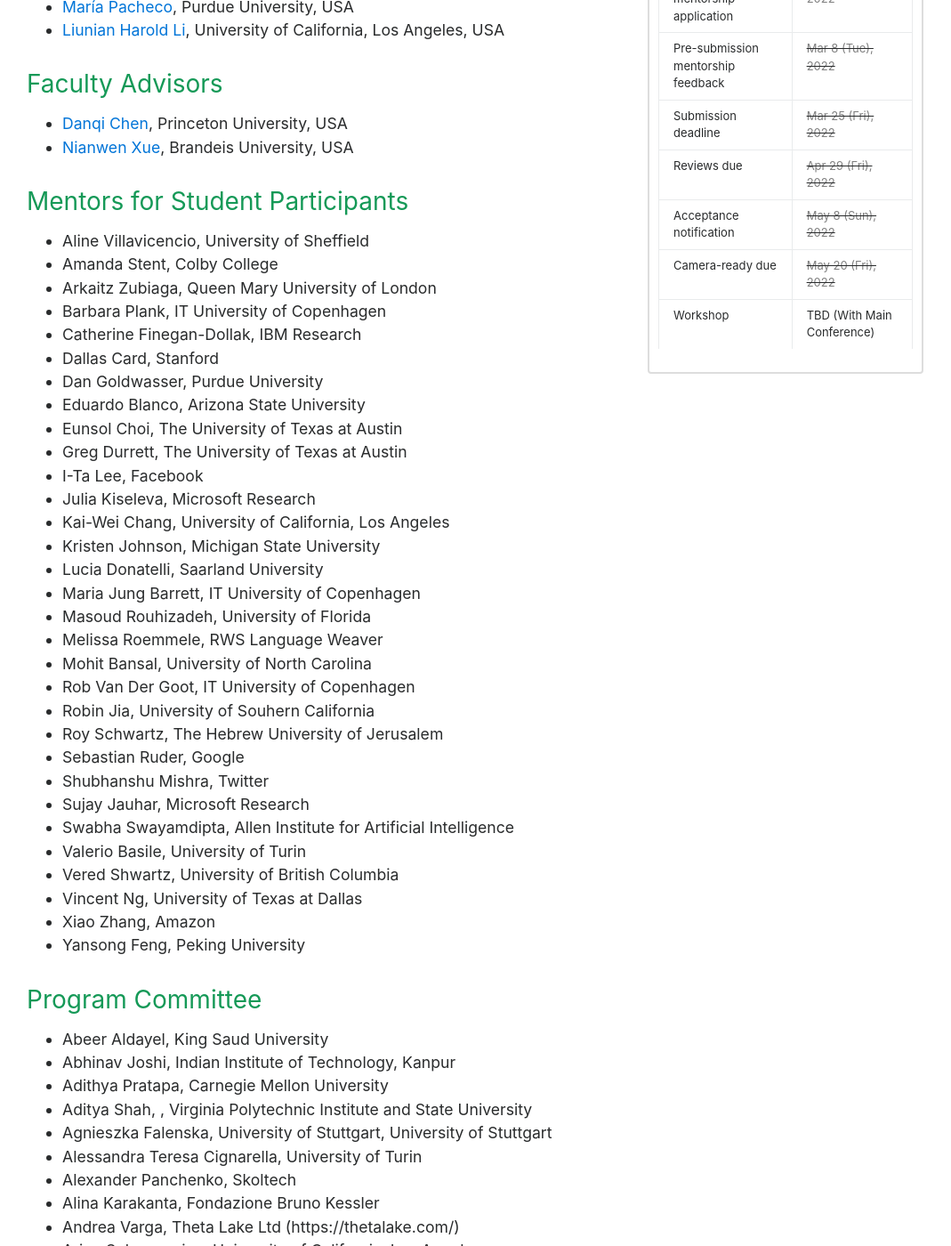
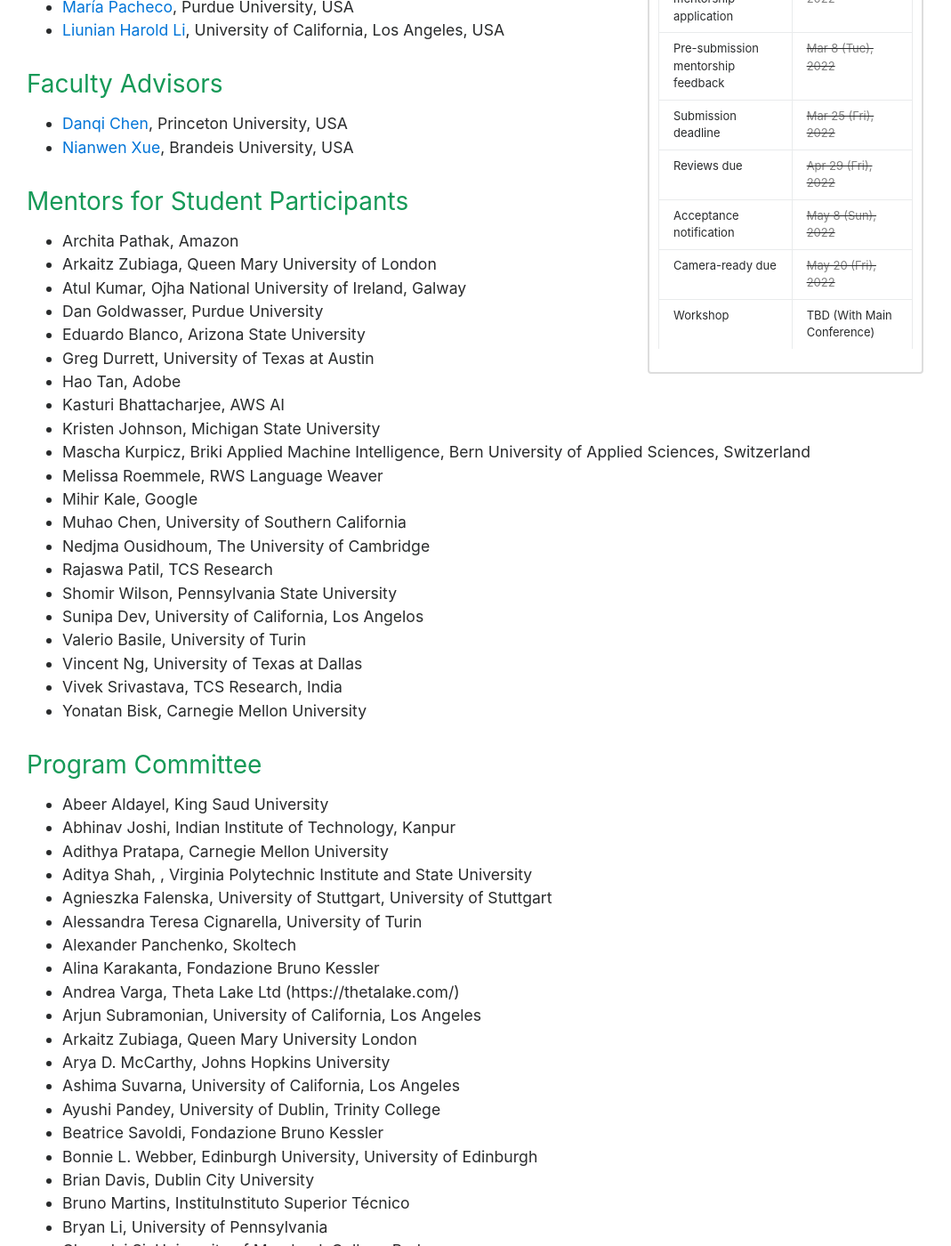
Before and after one commit to naacl2022-srw/naacl2022-srw.github.io, a Jekyll site: the page built from organization.md, in a window 1280 px wide and 1400 px high, scrolled down 633 px. Shown: the whole window at 89% size, without its empty margins (106-1175 px from the left). Built offline with Jekyll 4.4.1, drawn with Linux system fonts in a browser that asks for light colours.

Commit message:
Fixed mentor list

```diff
--- a/organization.md
+++ b/organization.md
@@ -16,38 +16,27 @@ order : 1
 - [Nianwen Xue](https://www.cs.brandeis.edu/~xuen/), Brandeis University, USA
 
 ### Mentors for Student Participants
-- Aline Villavicencio, University of Sheffield
-- Amanda Stent, Colby College
+- Archita Pathak, Amazon
 - Arkaitz Zubiaga, Queen Mary University of London
-- Barbara Plank, IT University of Copenhagen
-- Catherine Finegan-Dollak, IBM Research
-- Dallas Card, Stanford
+- Atul Kumar, Ojha	National University of Ireland, Galway
 - Dan Goldwasser, Purdue University
 - Eduardo Blanco, Arizona State University
-- Eunsol Choi, The University of Texas at Austin
-- Greg Durrett, The University of Texas at Austin
-- I-Ta Lee, Facebook
-- Julia Kiseleva, Microsoft Research
-- Kai-Wei Chang, University of California, Los Angeles
+- Greg Durrett, University of Texas at Austin
+- Hao Tan, Adobe
+- Kasturi Bhattacharjee, AWS AI
 - Kristen Johnson, Michigan State University
-- Lucia Donatelli, Saarland University
-- Maria Jung Barrett, IT University of Copenhagen
-- Masoud Rouhizadeh, University of Florida
+- Mascha Kurpicz, Briki	Applied Machine Intelligence, Bern University of Applied Sciences, Switzerland
 - Melissa Roemmele, RWS Language Weaver
-- Mohit Bansal, University of North Carolina
-- Rob Van Der Goot, IT University of Copenhagen
-- Robin Jia, University of Souhern California
-- Roy Schwartz, The Hebrew University of Jerusalem
-- Sebastian Ruder, Google
-- Shubhanshu Mishra, Twitter
-- Sujay Jauhar, Microsoft Research
-- Swabha Swayamdipta, Allen Institute for Artificial Intelligence
+- Mihir Kale, Google
+- Muhao Chen, University of Southern California
+- Nedjma Ousidhoum, The University of Cambridge
+- Rajaswa Patil, TCS Research
+- Shomir Wilson, Pennsylvania State University
+- Sunipa Dev, University of California, Los Angelos
 - Valerio Basile, University of Turin
-- Vered Shwartz, University of British Columbia
 - Vincent Ng, University of Texas at Dallas
-- Xiao Zhang, Amazon
-- Yansong Feng, Peking University
-
+- Vivek Srivastava, TCS Research, India
+- Yonatan Bisk, Carnegie Mellon University
 
 ### Program Committee
 - Abeer Aldayel, King Saud University
```
